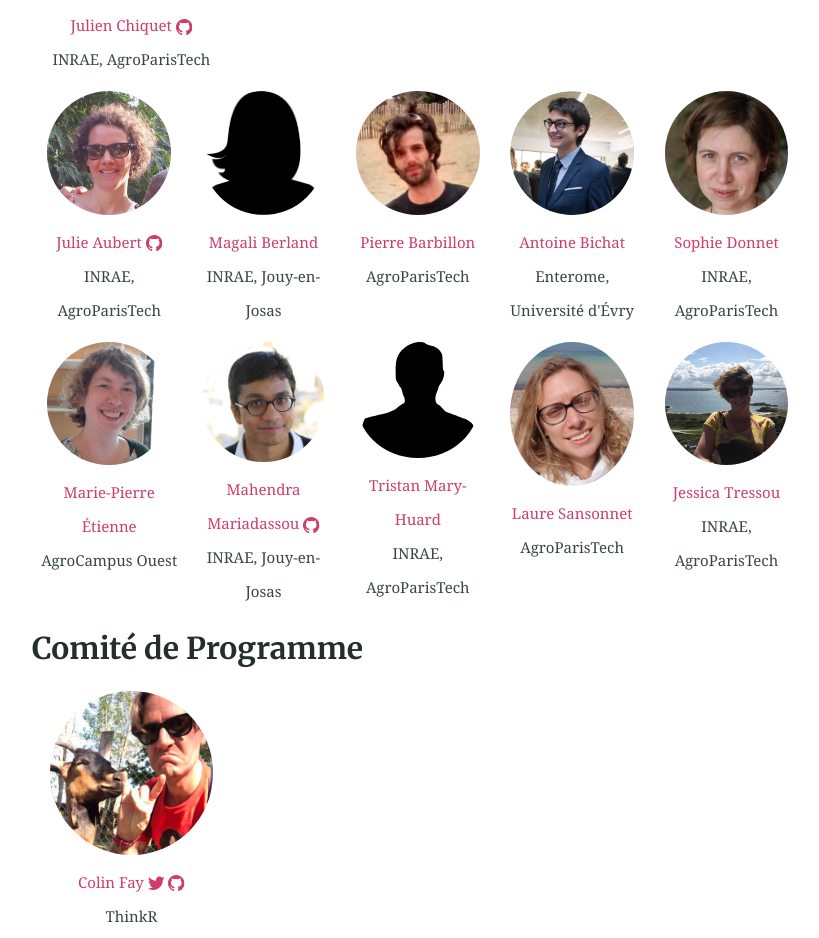
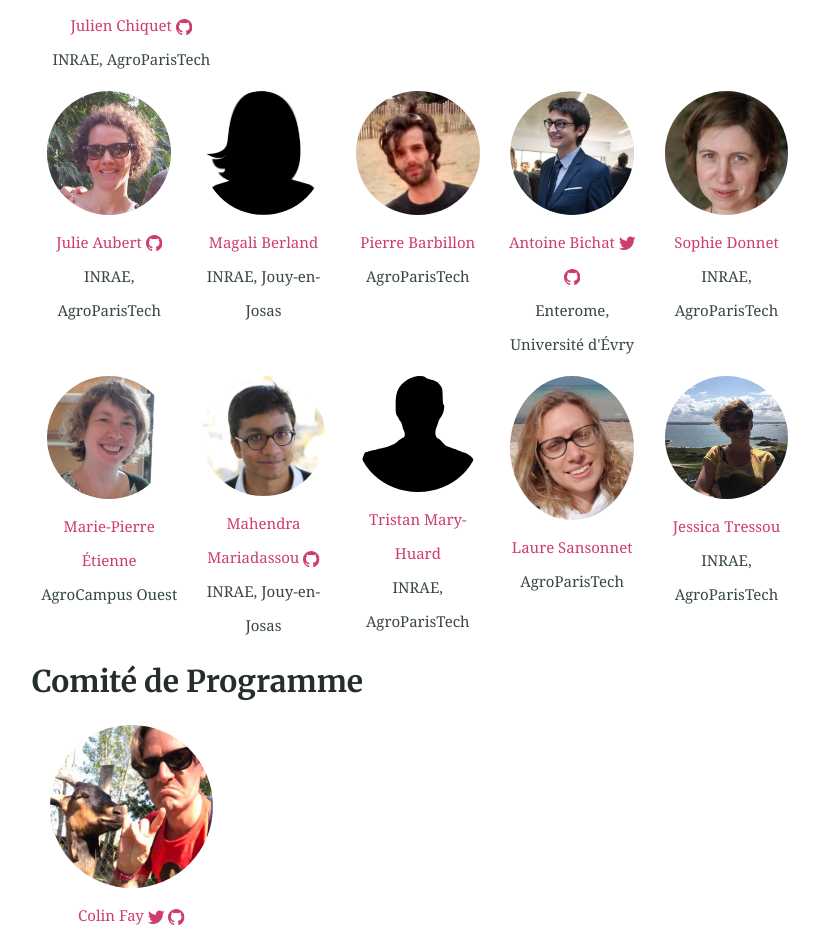
Before and after one commit to rencontres-r-2020/rencontres-r-2021.github.io, a Jekyll site: the page built from comites.md, in a window 1280 px wide. Shown: the part 620-1558 px from the top of the page, without its empty margins (176-995 px from the left). Built offline with Jekyll 4.4.1, drawn with Linux system fonts in a browser that asks for light colours; our own code applies the rules of GitHub Pages for plain Markdown files.

Commit message:
lien comités

```diff
--- a/comites.md
+++ b/comites.md
@@ -75,7 +75,9 @@ feature_image: "/assets/img/toit_agro.png"
           <a href="#"><img src="../assets/img/committee/abichat.png" /></a>
         </div>
         <div class="committee-name">
-          <a href="#">Antoine Bichat</a>
+          <a href="abichat.github.io">Antoine Bichat</a>
+          <a href="https://twitter.com/_abichat"><i class="fa fa-twitter" aria-hidden="true"></i>{% include icon.html id="twitter" %}</a>
+          <a href="https://github.com/abichat"><i class="fa fa-github" aria-hidden="true"></i>{% include icon.html id="github" %}</a>
         </div>
         <div class="committee-affiliation">
         Enterome, Université d'Évry
```
